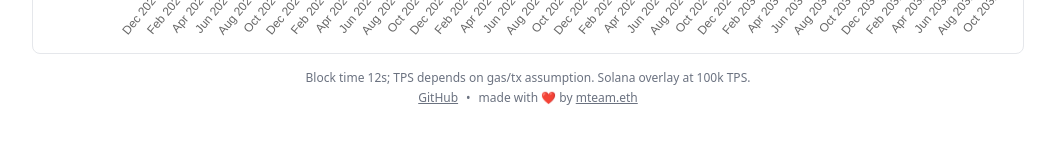
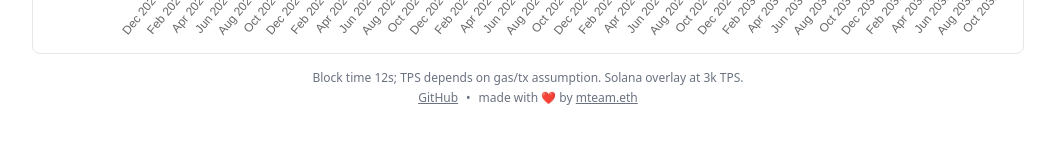
Before and after one commit to mteam88/EthereumTPS, a Next.js app: page / in a window 1280 px wide. Shown: the part 610-754 px from the top of the page, without its empty margins (112-1167 px from the left). Built offline with nearby package versions, Linux system fonts and the light colour scheme.

Commit message:
Update page.tsx

```diff
--- a/app/page.tsx
+++ b/app/page.tsx
@@ -109,7 +109,7 @@ export default function Page() {
       <footer className="text-xs text-gray-500 text-center flex flex-col items-center gap-1">
         <div>
           Block time 12s; TPS depends on gas/tx assumption. Solana overlay at
-          100k TPS.
+          3k TPS.
         </div>
         <div className="flex items-center gap-2">
           <a
```
